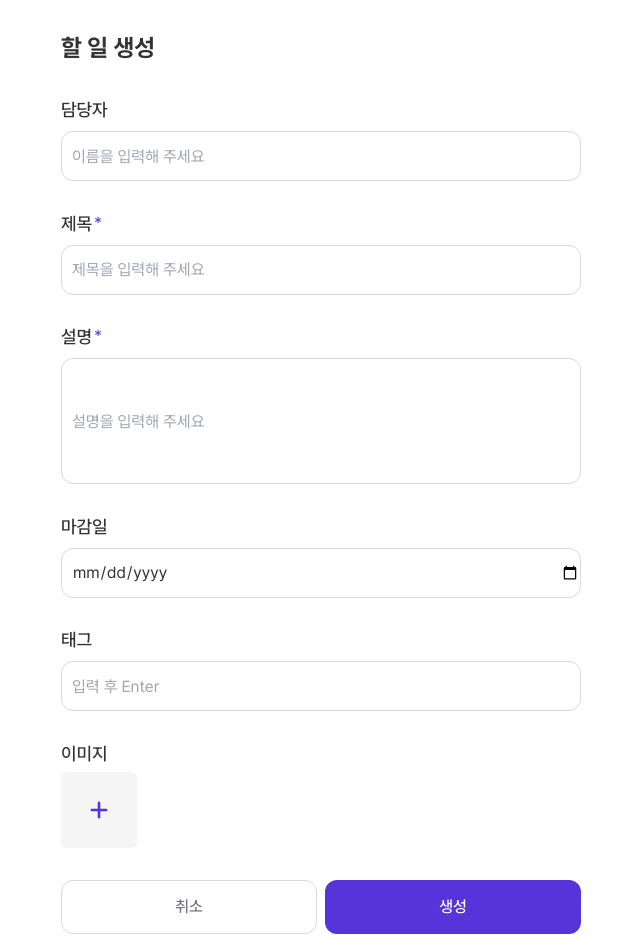
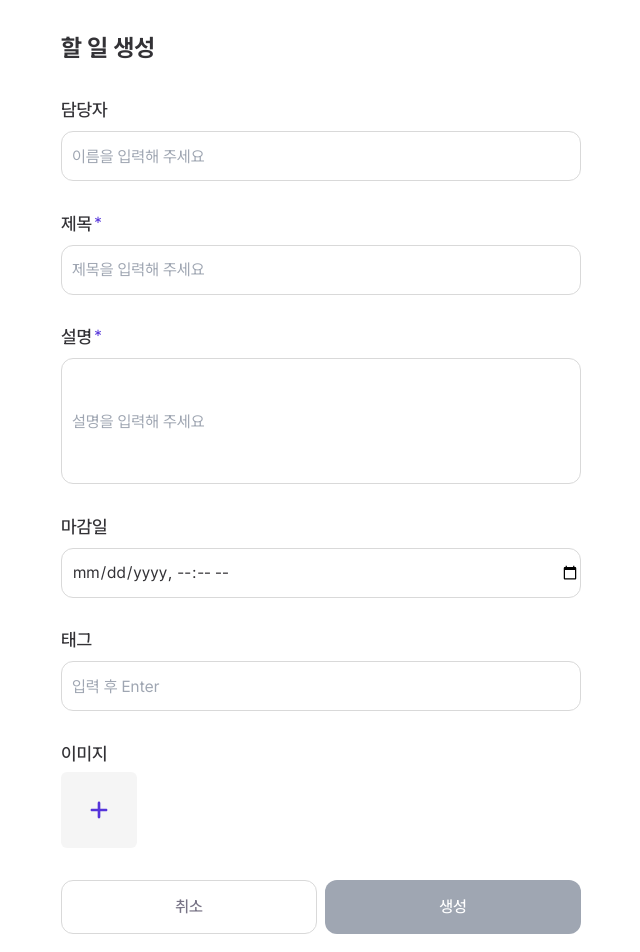
Before and after one commit to codeit17-part3-team5/taskify-fe, a Next.js app: page /CreateTodoCard in a window 1280 px wide. Shown: the top 952 px of the page, without its empty margins (319-959 px from the left). Built offline with nearby package versions, Linux system fonts and the light colour scheme.

Commit message:
Fix: 할일 카드 생성 구현

```diff
--- a/src/components/shared/Button.tsx
+++ b/src/components/shared/Button.tsx
@@ -16,8 +16,9 @@ export default function Button({
   return (
     <button
       type={type}
-      disabled={disabled}
-      className={className}
+      className={`${className} ${
+        disabled ? "bg-[#9FA6B2]" : "bg-[#5534DA] cursor-pointer"
+      }`}
       onClick={onClick}
     >
       {label}
--- a/src/components/shared/Input.tsx
+++ b/src/components/shared/Input.tsx
@@ -10,6 +10,7 @@ type InputProps = {
     | "button"
     | "submit"
     | "date"
+    | "datetime-local"
     | "fieldset";
   placeholder?: string;
   value: string;
--- a/src/lib/task.ts
+++ b/src/lib/task.ts
@@ -1,8 +1,8 @@
-import instance from "./axios";
+import axios from "./axios";
 import { CreateTaskRequest, Task } from "@/type/task";
 
 export async function createTask(payload: CreateTaskRequest) {
   // TODO: 실제 엔드포인트 경로 확인 필요
-  const { data } = await instance.post<Task>("/tasks", payload);
+  const { data } = await axios.post<Task>("/cards", payload);
   return data;
 }
--- a/src/pages/CreateTodoCard.tsx
+++ b/src/pages/CreateTodoCard.tsx
@@ -49,14 +49,15 @@ export default function CreateTodoCard({
         columnId,
         title: title.trim(),
         description: desc.trim(),
-        dueDate: date || new Date().toISOString(),
+        dueDate: date
+          ? date.replace("T", " ")
+          : new Date().toISOString().slice(0, 16).replace("T", " "),
         tags: tag
           ? tag
               .split(/[,\s]+/)
               .map((t) => t.trim())
               .filter(Boolean)
           : [],
-        imageUrl: null,
       });
 
       onCreate?.({ name, title, desc, date, tag });
@@ -125,7 +126,7 @@ export default function CreateTodoCard({
             <div className="text-[#333236] font-medium text-[18px]">마감일</div>
             <div className="mt-[8px]">
               <Input
-                type="date"
+                type="datetime-local"
                 value={date}
                 className="w-full h-[42px] lg:h-[50px]"
                 onChange={setDate}
@@ -167,9 +168,9 @@ export default function CreateTodoCard({
             <div className="ml-[8px]">
               <Button
                 type="submit"
-                disabled={false}
+                disabled={!isValid}
                 label="생성"
-                className="w-[256px] h-[54px] bg-[#5534DA] rounded-xl text-[#FFFFFF] text-[16px] leading-[26px] font-medium"
+                className="w-[256px] h-[54px] rounded-xl text-[#FFFFFF] text-[16px] leading-[26px] font-medium"
               />
             </div>
           </div>
```
